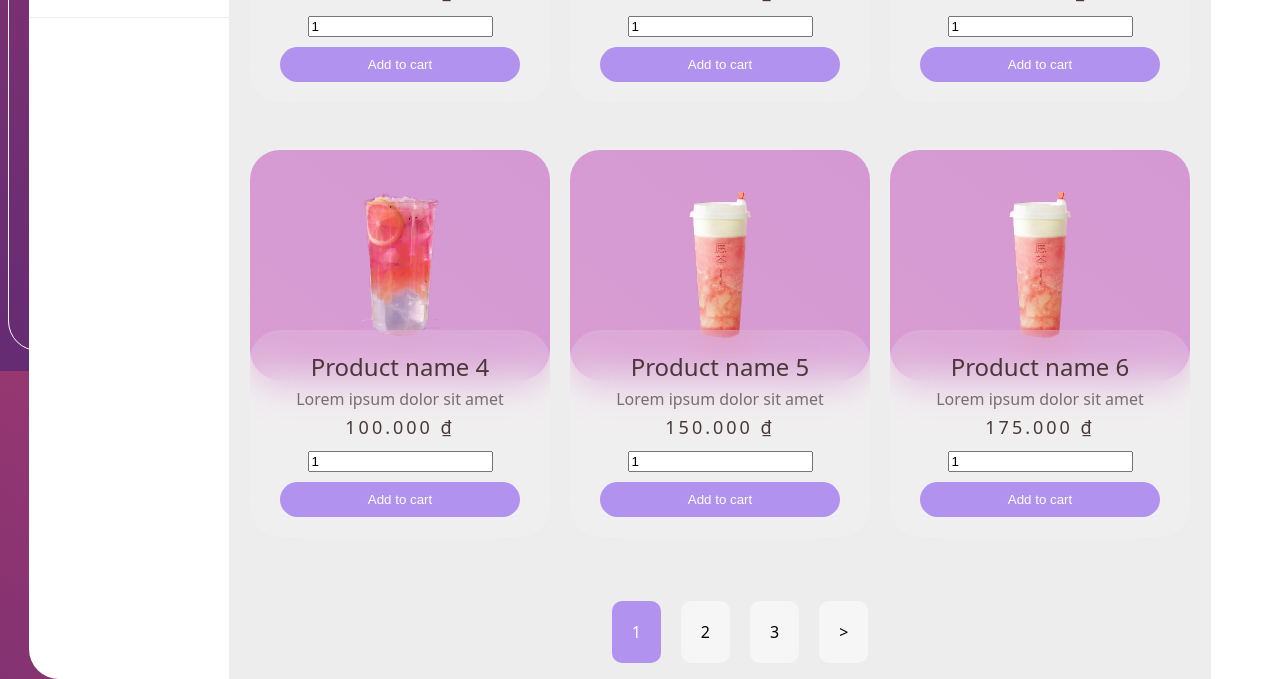
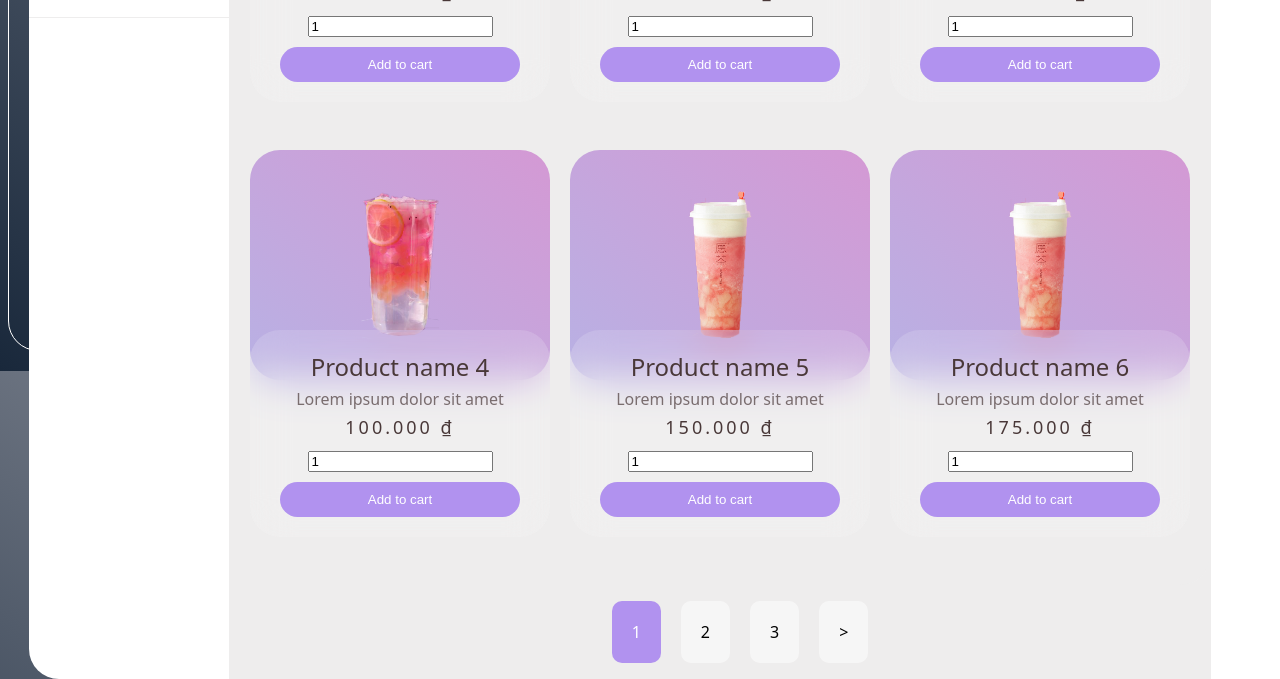
Before and after one commit to Tquandoo/Project-codeGym-htmt-css-JS, a plain HTML site: page Project-hmtl-css/trangchu.html in a window 1280 px wide. Shown: the part 499-1178 px from the top of the page. Drawn offline with Linux system fonts and the light colour scheme.

Commit message:
update-3

```diff
--- a/Project-hmtl-css/shop.css
+++ b/Project-hmtl-css/shop.css
@@ -6,7 +6,7 @@
     --red-color:
 }
 body{
-    background-image: linear-gradient(to top right, #642b73, #c6426e);
+    background-image: linear-gradient(to top right, #19283B, #B8B9C1);
     font-family: system-ui;
     overflow: hidden;
 }
@@ -145,7 +145,7 @@ body{
 }
 .list__card-img{
     background-image: linear-gradient(to top right,
-    #D89CD1, #D499D4);
+    #b8b1e4, #D499D4);
     padding: 40px;
     display: flex;
     justify-content: center;
```
